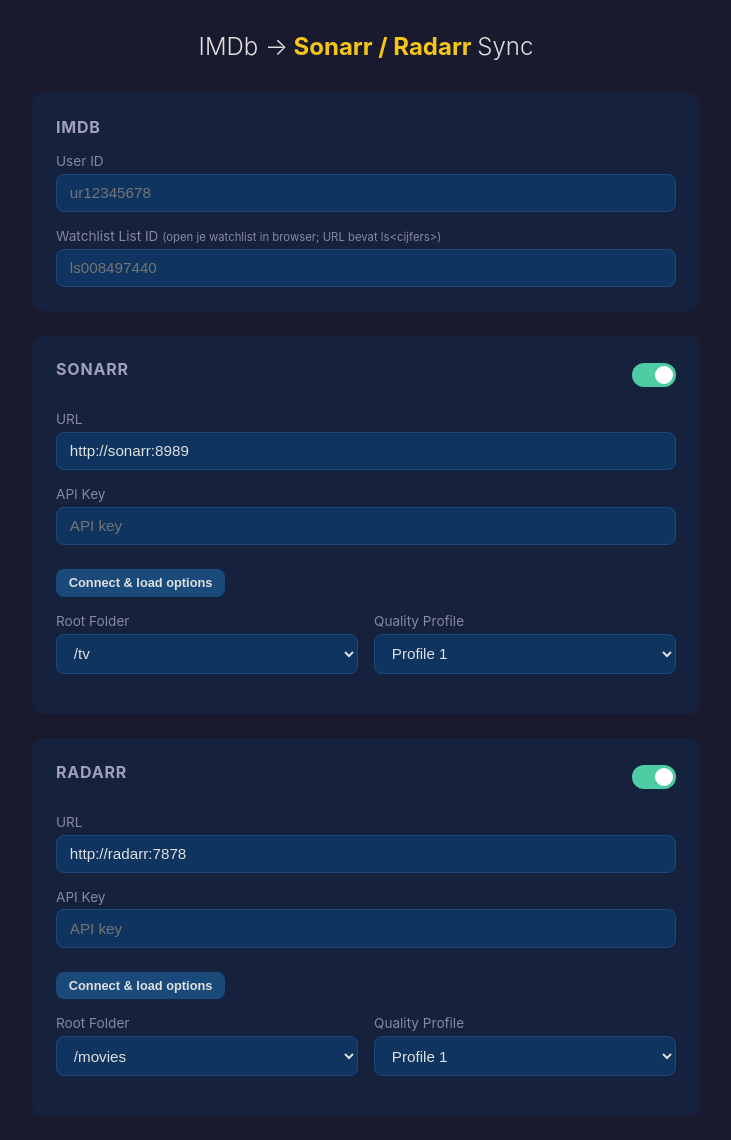
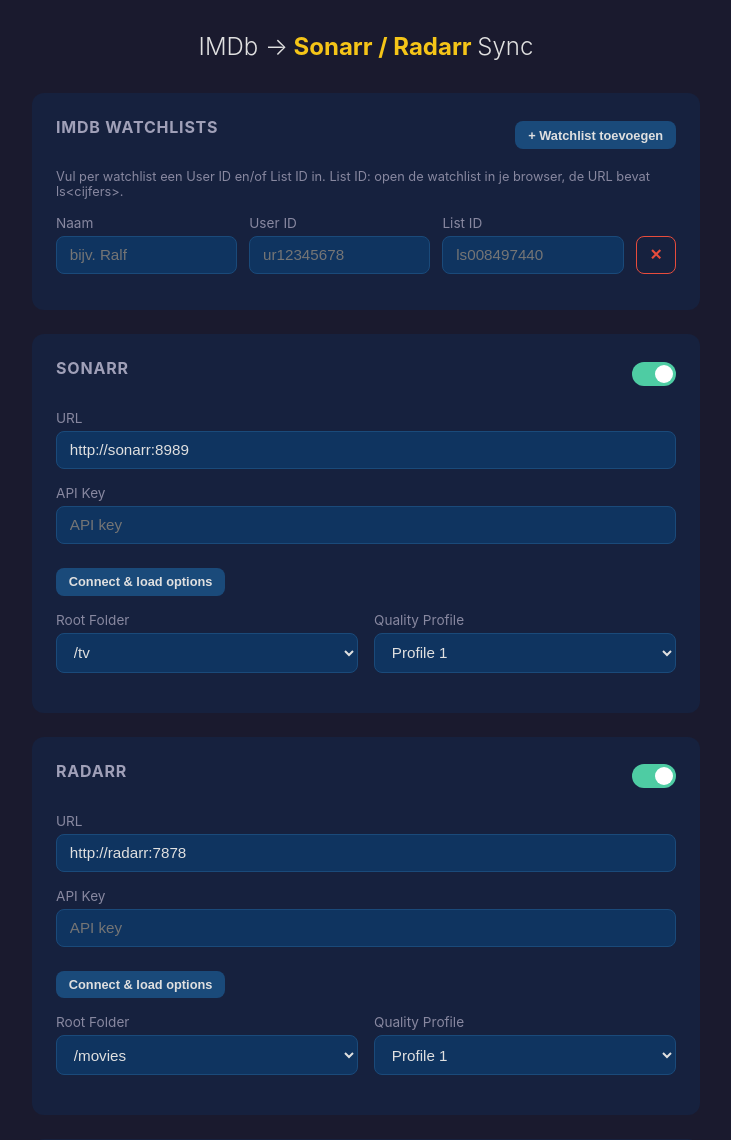
Before and after one commit to Thekiwi90/imdb-watchlist-sync, a Flask app: page / in a window 1280 px wide. Shown: the top 1140 px of the page, without its empty margins (274-1005 px from the left). Run offline with Flask 3, Linux system fonts and the light colour scheme.

Commit message:
feat: support multiple IMDb watchlists
Config now holds a list of watchlists (name, user ID, list ID) instead of a
single user/list ID. Sync fetches every list, dedupes the combined IMDb IDs
and processes them once. Legacy imdb_user_id/imdb_list_id configs are
migrated automatically on load.

Co-Authored-By: Claude Opus 5.5 (1M context) <noreply@anthropic.com>

```diff
--- a/sync.py
+++ b/sync.py
@@ -1,3 +1,4 @@
+import copy
 import json
 import os
 import re
@@ -16,8 +17,8 @@ log = logging.getLogger(__name__)
 CONFIG_PATH = os.environ.get("CONFIG_PATH", "/app/data/config.json")
 
 DEFAULT_CONFIG = {
-    "imdb_user_id": "",
-    "imdb_list_id": "",
+    # Each entry: {"name": str, "user_id": "ur...", "list_id": "ls..."}
+    "imdb_watchlists": [],
     "sonarr_enabled": True,
     "sonarr_url": "http://sonarr:8989",
     "sonarr_api_key": "",
@@ -33,20 +34,49 @@ DEFAULT_CONFIG = {
 
 
 def load_config() -> dict:
+    cfg = copy.deepcopy(DEFAULT_CONFIG)
     if os.path.exists(CONFIG_PATH):
         with open(CONFIG_PATH) as f:
-            return {**DEFAULT_CONFIG, **json.load(f)}
-    return dict(DEFAULT_CONFIG)
+            cfg.update(json.load(f))
+
+    # Migrate legacy single-watchlist config (imdb_user_id / imdb_list_id)
+    legacy_user = cfg.pop("imdb_user_id", "") or ""
+    legacy_list = cfg.pop("imdb_list_id", "") or os.environ.get("IMDB_LIST_ID", "")
+    if not cfg["imdb_watchlists"] and (legacy_user or legacy_list):
+        cfg["imdb_watchlists"] = [{"name": "", "user_id": legacy_user, "list_id": legacy_list}]
+
+    cfg["imdb_watchlists"] = [w for w in cfg["imdb_watchlists"] if watchlist_is_valid(w)]
+    return cfg
 
 
 def save_config(cfg: dict):
+    cfg = dict(cfg)
+    cfg.pop("imdb_user_id", None)
+    cfg.pop("imdb_list_id", None)
+    cfg["imdb_watchlists"] = [
+        {
+            "name": (w.get("name") or "").strip(),
+            "user_id": (w.get("user_id") or "").strip(),
+            "list_id": (w.get("list_id") or "").strip(),
+        }
+        for w in cfg.get("imdb_watchlists") or []
+        if isinstance(w, dict) and watchlist_is_valid(w)
+    ]
     os.makedirs(os.path.dirname(CONFIG_PATH), exist_ok=True)
     with open(CONFIG_PATH, "w") as f:
         json.dump(cfg, f, indent=2)
 
 
+def watchlist_is_valid(w: dict) -> bool:
+    return bool((w.get("user_id") or "").strip() or (w.get("list_id") or "").strip())
+
+
+def watchlist_label(w: dict) -> str:
+    return w.get("name") or w.get("list_id") or w.get("user_id") or "?"
+
+
 def config_is_valid(cfg: dict) -> bool:
-    if not cfg.get("imdb_user_id"):
+    if not any(watchlist_is_valid(w) for w in cfg.get("imdb_watchlists", [])):
         return False
     sonarr_on = cfg.get("sonarr_enabled", True)
     radarr_on = cfg.get("radarr_enabled", True)
@@ -64,6 +94,7 @@ sync_log: list[str] = []
 MAX_LOG_LINES = 200
 
 sync_stats: dict = {
+    "watchlist_count": 0,
     "imdb_total": 0,
     "sonarr_found": 0,
     "sonarr_added": 0,
@@ -89,9 +120,10 @@ log_capture.setFormatter(logging.Formatter("%(asctime)s [%(levelname)s] %(messag
 logging.getLogger().addHandler(log_capture)
 
 
-def fetch_imdb_watchlist(cfg: dict) -> list[str]:
+def fetch_imdb_watchlist(user_id: str, list_id: str = "") -> list[str]:
     """Fetch all IMDb IDs from a public watchlist."""
-    user_id = cfg["imdb_user_id"]
+    user_id = (user_id or "").strip()
+    list_id = (list_id or "").strip()
     headers = {
         "User-Agent": "Mozilla/5.0 (Windows NT 10.0; Win64; x64) AppleWebKit/537.36 "
                        "(KHTML, like Gecko) Chrome/122.0.0.0 Safari/537.36",
@@ -104,7 +136,7 @@ def fetch_imdb_watchlist(cfg: dict) -> list[str]:
         "Upgrade-Insecure-Requests": "1",
     }
 
-    log.info("Fetching IMDb watchlist for user %s", user_id)
+    log.info("Fetching IMDb watchlist (user %s, list %s)", user_id or "-", list_id or "-")
 
     # Use a session for cookies (IMDb anti-bot)
     session = requests.Session()
@@ -131,8 +163,7 @@ def fetch_imdb_watchlist(cfg: dict) -> list[str]:
             pass
 
     # Step 1: Find watchlist list ID.
-    # Prefer config value, then env var, then fall back to scraping (WAF-blocked).
-    list_id = (cfg.get("imdb_list_id") or os.environ.get("IMDB_LIST_ID", "")).strip()
+    # Prefer the configured value, then fall back to scraping (WAF-blocked).
     if list_id:
         log.info("Using configured list ID: %s", list_id)
     else:
@@ -146,7 +177,7 @@ def fetch_imdb_watchlist(cfg: dict) -> list[str]:
 
         list_match = re.search(r"(ls\d+)", resp.text)
         if not list_match:
-            log.error("Could not find watchlist list ID (AWS WAF likely blocked the page — set IMDB_LIST_ID env var instead)")
+            log.error("Could not find watchlist list ID (AWS WAF likely blocked the page — set the list ID in the config instead)")
             found = re.findall(r"(tt\d{7,})", resp.text)
             return list(dict.fromkeys(found))
 
@@ -374,7 +405,16 @@ def sync(cfg: dict | None = None):
     log.info("--- Starting sync (Sonarr: %s, Radarr: %s) ---",
              "ON" if sonarr_on else "OFF", "ON" if radarr_on else "OFF")
 
-    imdb_ids = fetch_imdb_watchlist(cfg)
+    watchlists = [w for w in cfg.get("imdb_watchlists", []) if watchlist_is_valid(w)]
+    imdb_ids: list[str] = []
+    for w in watchlists:
+        ids = fetch_imdb_watchlist(w.get("user_id", ""), w.get("list_id", ""))
+        log.info("Watchlist '%s': %d items", watchlist_label(w), len(ids))
+        imdb_ids.extend(ids)
+    imdb_ids = list(dict.fromkeys(imdb_ids))
+    if len(watchlists) > 1:
+        log.info("Combined %d watchlists into %d unique IMDb IDs", len(watchlists), len(imdb_ids))
+
     if not imdb_ids:
         log.info("No IMDb IDs found, nothing to do.")
         return
@@ -428,6 +468,7 @@ def sync(cfg: dict | None = None):
 
     # Update stats
     from datetime import datetime
+    sync_stats["watchlist_count"] = len(watchlists)
     sync_stats["imdb_total"] = len(imdb_ids)
     sync_stats["sonarr_found"] = sonarr_found
     sync_stats["sonarr_added"] = added_series
--- a/templates/index.html
+++ b/templates/index.html
@@ -51,6 +51,15 @@
         .stat-box.sonarr .stat-value { color: #4ecca3; }
         .stat-box.radarr .stat-value { color: #e74c3c; }
         .stat-time { width: 100%; text-align: center; font-size: 0.8rem; color: #8888a0; margin-top: 0.5rem; }
+        .hint { font-size: 0.8rem; color: #8888a0; margin-bottom: 1rem; }
+        .watchlist-row { display: flex; gap: 0.75rem; align-items: flex-end; padding: 0.75rem 0; border-top: 1px solid #1a4a7a; }
+        .watchlist-row:first-child { border-top: none; padding-top: 0; }
+        .watchlist-row .field { flex: 1; margin-bottom: 0; min-width: 0; }
+        .btn-remove { background: transparent; color: #e74c3c; border: 1px solid #e74c3c; padding: 0.55rem 0.8rem; flex: none; }
+        @media (max-width: 600px) {
+            .watchlist-row { flex-wrap: wrap; }
+            .watchlist-row .field { flex: 1 1 100%; }
+        }
         /* Toggle switch */
         .toggle { position: relative; display: inline-block; width: 44px; height: 24px; }
         .toggle input { opacity: 0; width: 0; height: 0; }
@@ -72,15 +81,12 @@
 
         <form id="configForm">
             <div class="card">
-                <h2>IMDb</h2>
-                <div class="field">
-                    <label for="imdb_user_id">User ID</label>
-                    <input type="text" id="imdb_user_id" name="imdb_user_id" placeholder="ur12345678" value="{{ config.imdb_user_id }}">
+                <div class="card-header">
+                    <h2>IMDb watchlists</h2>
+                    <button type="button" class="btn-fetch" style="margin-top: 0;" onclick="addWatchlist()">+ Watchlist toevoegen</button>
                 </div>
-                <div class="field">
-                    <label for="imdb_list_id">Watchlist List ID <small>(open je watchlist in browser; URL bevat ls&lt;cijfers&gt;)</small></label>
-                    <input type="text" id="imdb_list_id" name="imdb_list_id" placeholder="ls008497440" value="{{ config.imdb_list_id }}">
-                </div>
+                <p class="hint">Vul per watchlist een User ID en/of List ID in. List ID: open de watchlist in je browser, de URL bevat ls&lt;cijfers&gt;.</p>
+                <div id="watchlists"></div>
             </div>
 
             <div class="card" id="sonarr_card">
@@ -181,6 +187,33 @@
 
     <script>
         const status = document.getElementById('status');
+        const watchlistsBox = document.getElementById('watchlists');
+        const initialWatchlists = {{ config.imdb_watchlists | tojson }};
+
+        function addWatchlist(w = {}) {
+            const row = document.createElement('div');
+            row.className = 'watchlist-row';
+            row.innerHTML = `
+                <div class="field"><label>Naam</label><input type="text" data-key="name" placeholder="bijv. Ralf"></div>
+                <div class="field"><label>User ID</label><input type="text" data-key="user_id" placeholder="ur12345678"></div>
+                <div class="field"><label>List ID</label><input type="text" data-key="list_id" placeholder="ls008497440"></div>
+                <button type="button" class="btn-remove" title="Verwijderen">✕</button>
+            `;
+            row.querySelectorAll('input').forEach(input => { input.value = w[input.dataset.key] || ''; });
+            row.querySelector('.btn-remove').addEventListener('click', () => {
+                row.remove();
+                if (!watchlistsBox.children.length) addWatchlist();
+            });
+            watchlistsBox.appendChild(row);
+        }
+
+        function collectWatchlists() {
+            return [...watchlistsBox.querySelectorAll('.watchlist-row')]
+                .map(row => Object.fromEntries([...row.querySelectorAll('input')].map(i => [i.dataset.key, i.value.trim()])))
+                .filter(w => w.user_id || w.list_id);
+        }
+
+        (initialWatchlists.length ? initialWatchlists : [{}]).forEach(addWatchlist);
 
         function toggleCard(service) {
             const checked = document.getElementById(`${service}_enabled`).checked;
@@ -262,6 +295,7 @@
         document.getElementById('configForm').addEventListener('submit', async (e) => {
             e.preventDefault();
             const data = Object.fromEntries(new FormData(e.target));
+            data.imdb_watchlists = collectWatchlists();
             data.sonarr_enabled = document.getElementById('sonarr_enabled').checked;
             data.radarr_enabled = document.getElementById('radarr_enabled').checked;
             data.sonarr_quality_profile_id = parseInt(data.sonarr_quality_profile_id) || 1;
@@ -304,7 +338,7 @@
                 box.innerHTML = `
                     <div class="stat-box">
                         <div class="stat-value">${s.imdb_total}</div>
-                        <div class="stat-label">IMDb items</div>
+                        <div class="stat-label">IMDb items<br><small>${s.watchlist_count} watchlist${s.watchlist_count === 1 ? '' : 's'}</small></div>
                     </div>
                     <div class="stat-box sonarr">
                         <div class="stat-value">${s.sonarr_found}</div>
```
